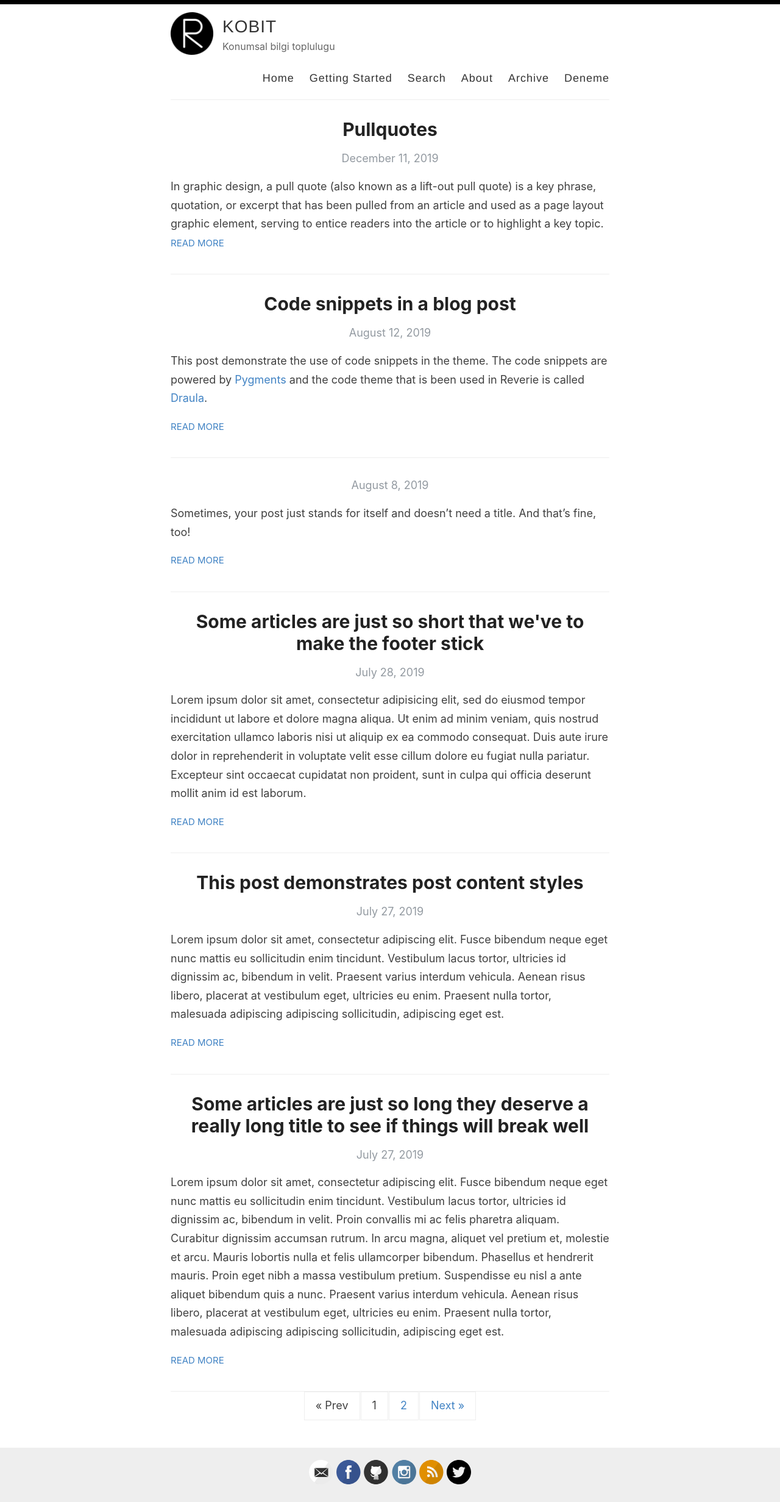
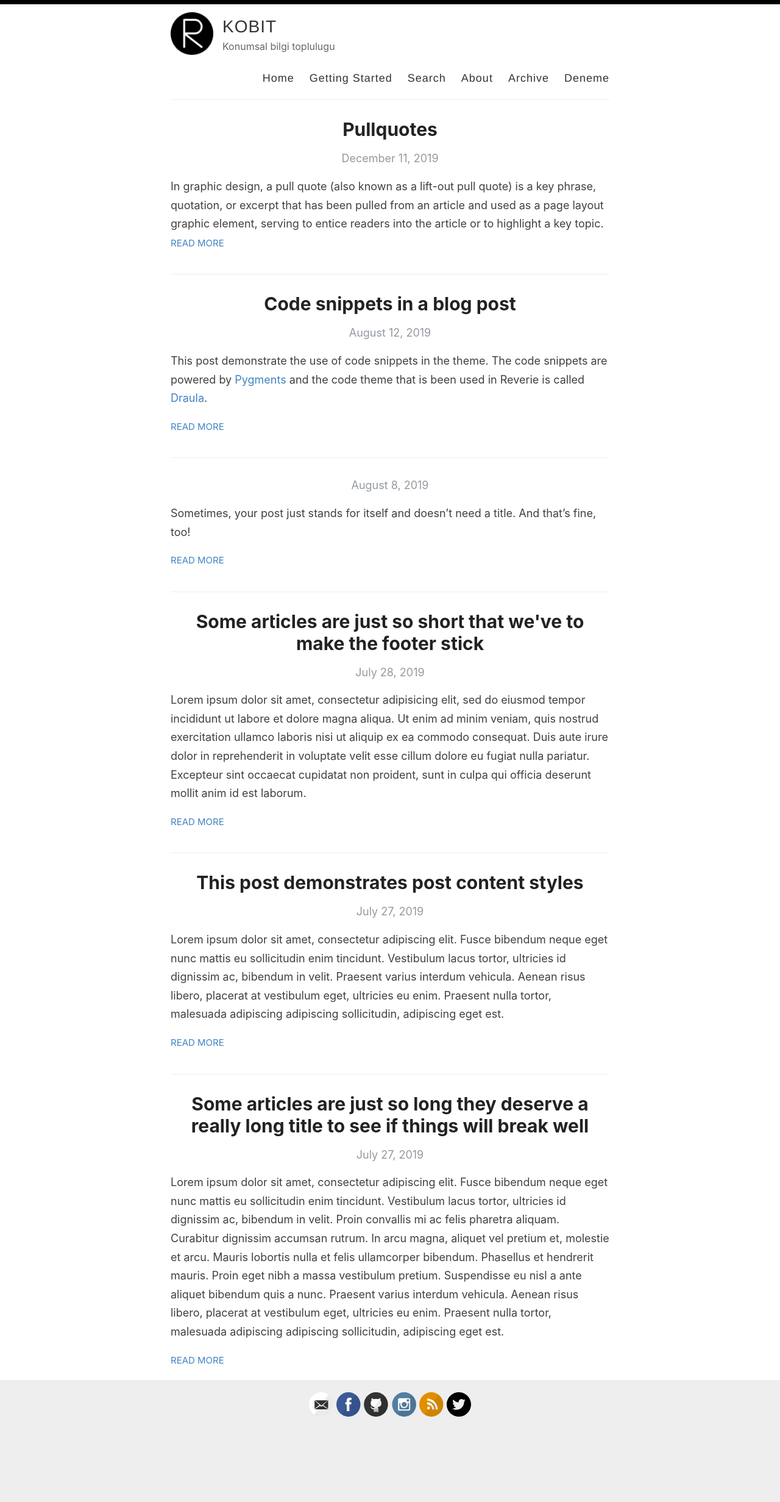
Before and after one commit to kabarmaz/kabarmaz, a Jekyll site: the page built from index.html, in a window 1280 px wide. Shown: the whole page at 61% size. Built offline with Jekyll 4.4.1, drawn with Linux system fonts in a browser that asks for light colours; the list of posts is cut into pages by our own code.

Commit message:
Update style.scss

```diff
--- a/assets/style.scss
+++ b/assets/style.scss
@@ -414,7 +414,7 @@
   position: absolute;
   bottom: 0;
   width: 100%;
-  height: 89px;
+  height: 200px;
   background-color: $lightGray;
 }
 
```
